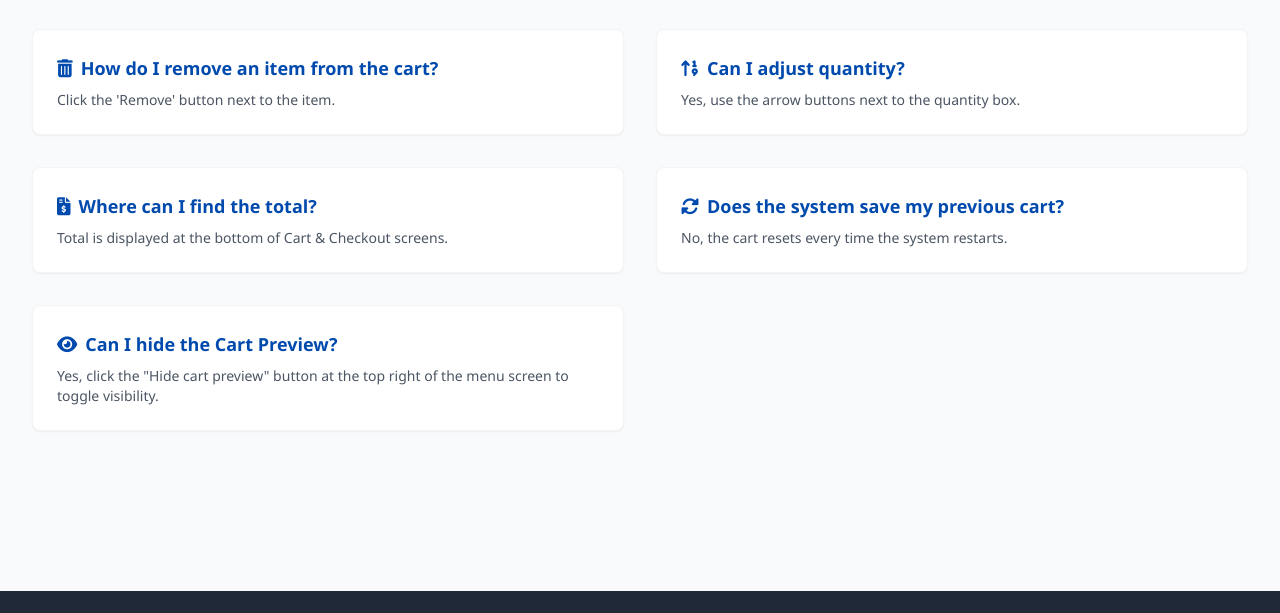
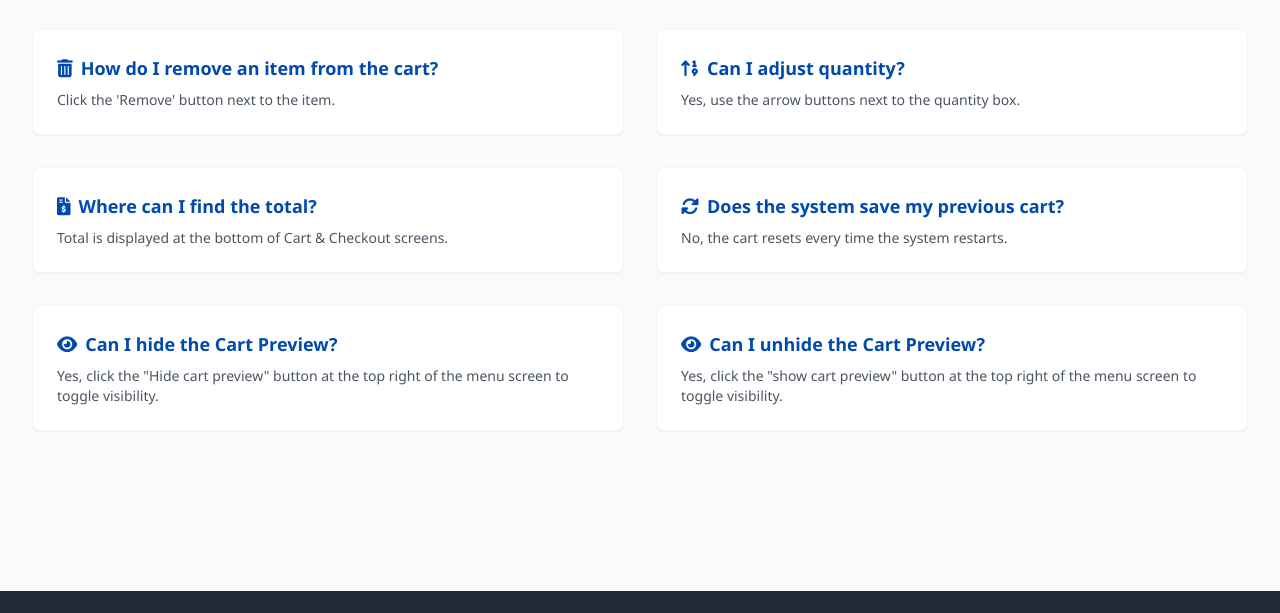
Before and after one commit to nomanjsc/Restaurant_Ordering_System, a plain HTML site: page index.html in a window 1280 px wide. Shown: the part 4243-4856 px from the top of the page. Drawn offline with nearby package versions, Linux system fonts and the light colour scheme.

```diff
--- a/index.html
+++ b/index.html
@@ -338,6 +338,15 @@
                         Yes, click the "Hide cart preview" button at the top right of the menu screen to toggle visibility.
                     </p>
                 </div>
+                 <div class="bg-white p-6 rounded-lg shadow-sm border border-gray-100">
+                    <h3 class="font-bold text-lg text-brand-blue mb-2 flex items-center">
+                        <i class="fas fa-eye mr-2"></i>
+                        Can I unhide the Cart Preview?
+                    </h3>
+                    <p class="text-gray-600 text-sm">
+                        Yes, click the "show cart preview" button at the top right of the menu screen to toggle visibility.
+                    </p>
+                </div>
             </div>
         </div>
 
```
